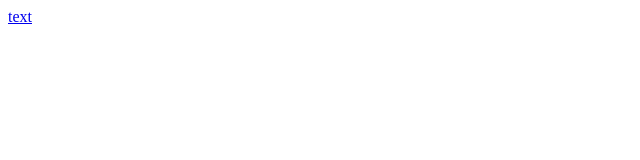
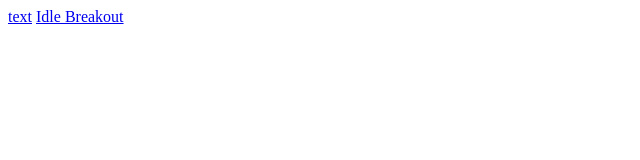
Before and after one commit to Daco3000/Daco3000.github.io, a plain HTML site: page index.html in a window 1280 px wide. Shown: the whole page, without its empty margins (0-640 px from the left). Drawn offline with Linux system fonts and the light colour scheme.

Commit message:
Update index.html

```diff
--- a/index.html
+++ b/index.html
@@ -1 +1,2 @@
 <a href="url">text</a>
+<a href="https://daco3000.github.io/Idlebrick.GitHub.io/">Idle Breakout</a>
```
